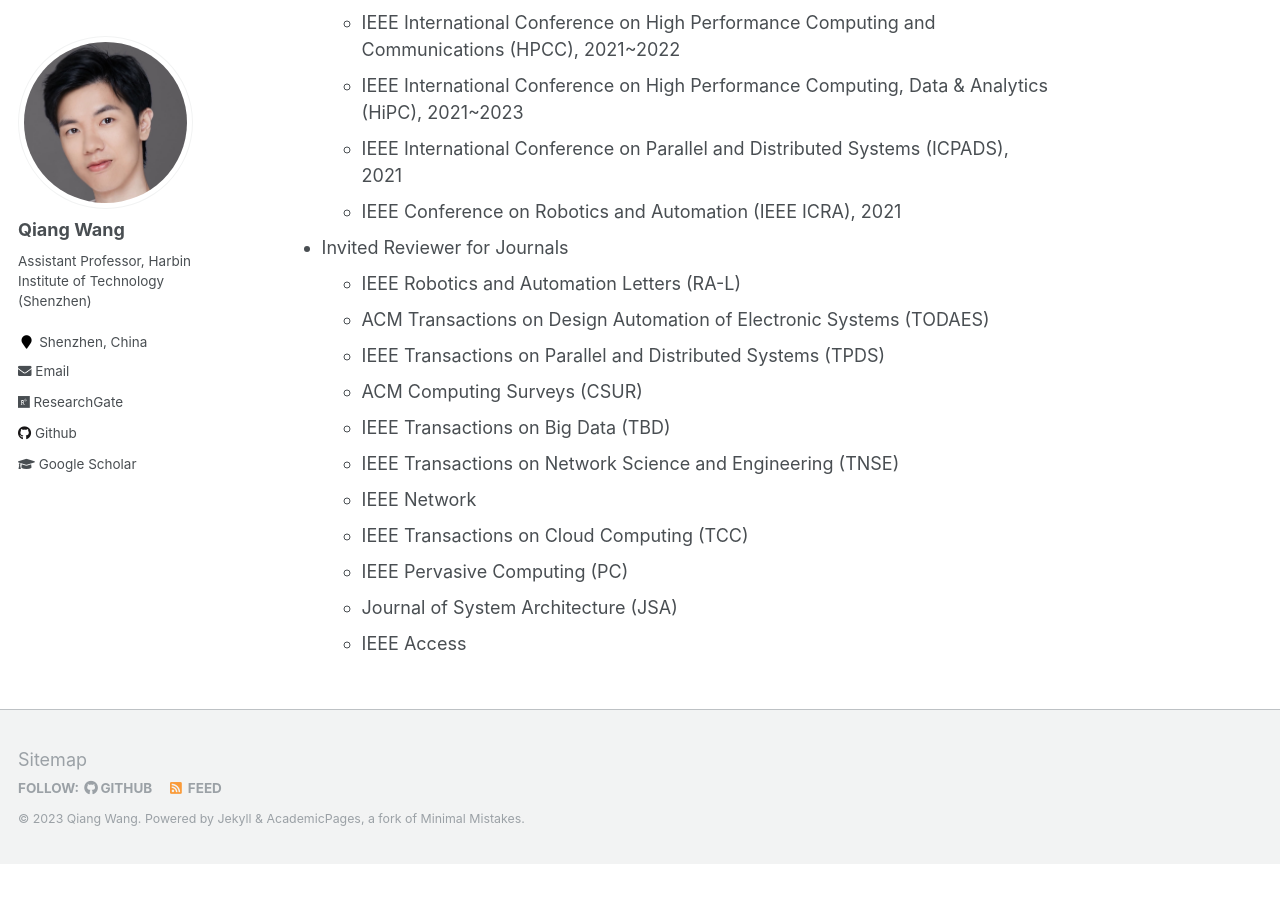
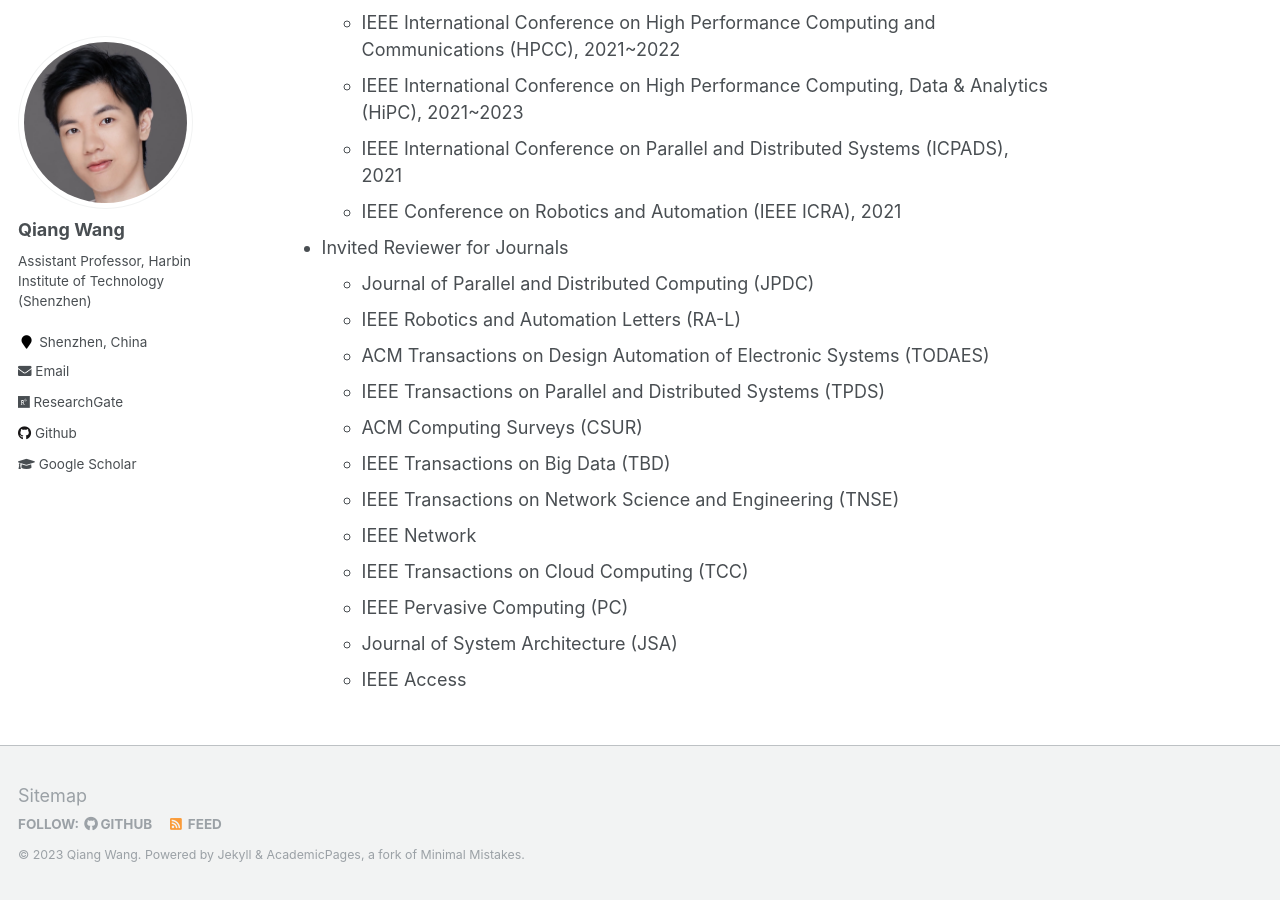
Before and after one commit to blackjack2015/blackjack2015.github.io, a Jekyll site: the page built from _pages/about.md, in a window 1280 px wide and 900 px high, scrolled down 2957 px. Built offline with Jekyll 4.4.1, drawn with Linux system fonts in a browser that asks for light colours; before the commit the page ends 3821 px from its top, so only the background shows below that.

Commit message:
Update about.md

```diff
--- a/_pages/about.md
+++ b/_pages/about.md
@@ -62,6 +62,7 @@
     + IEEE International Conference on Parallel and Distributed Systems (ICPADS), 2021
     + IEEE Conference on Robotics and Automation (IEEE ICRA), 2021
 + Invited Reviewer for Journals
+    + Journal of Parallel and Distributed Computing (JPDC)
     + IEEE Robotics and Automation Letters (RA-L)
     + ACM Transactions on Design Automation of Electronic Systems (TODAES)
     + IEEE Transactions on Parallel and Distributed Systems (TPDS)
```
